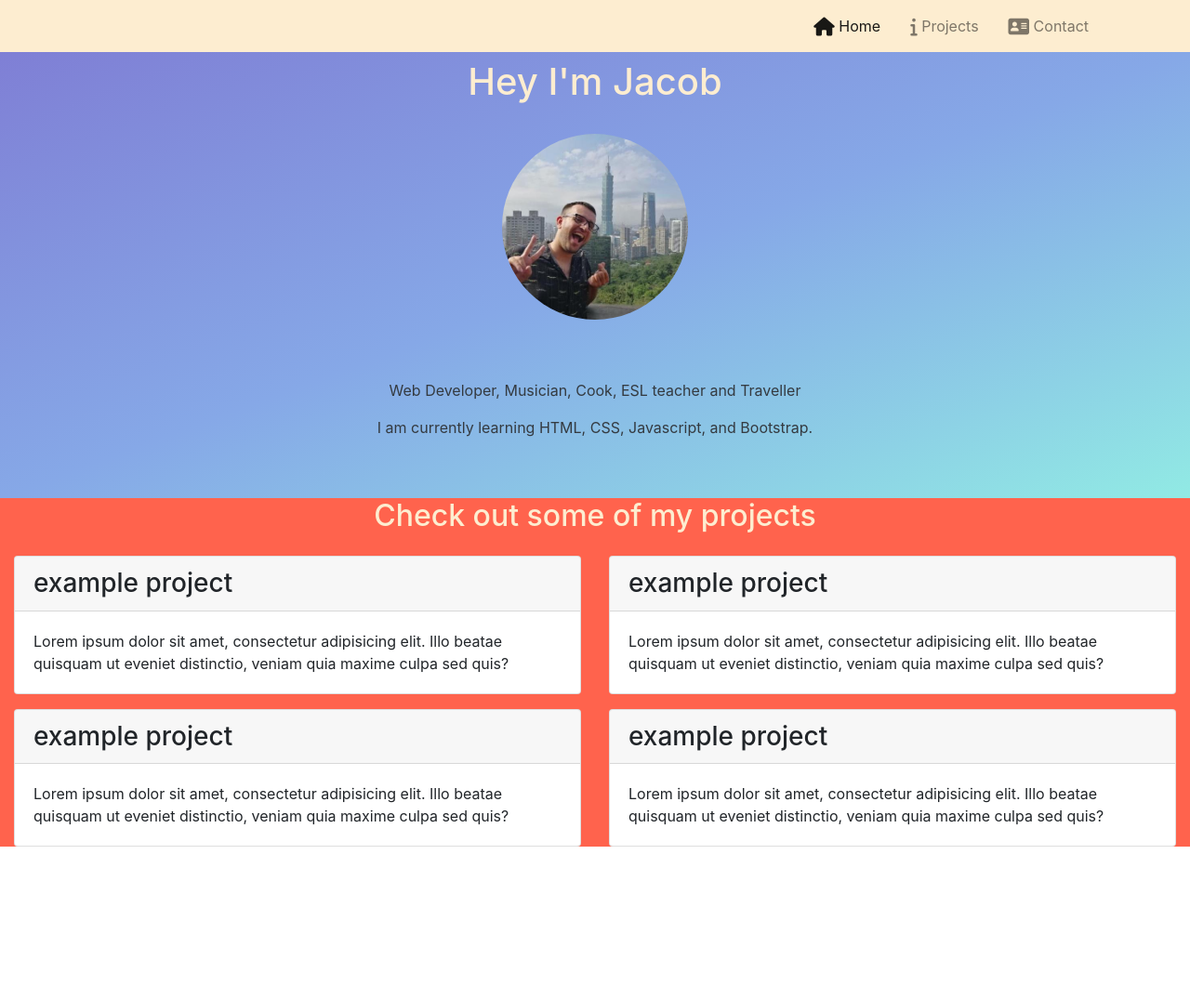
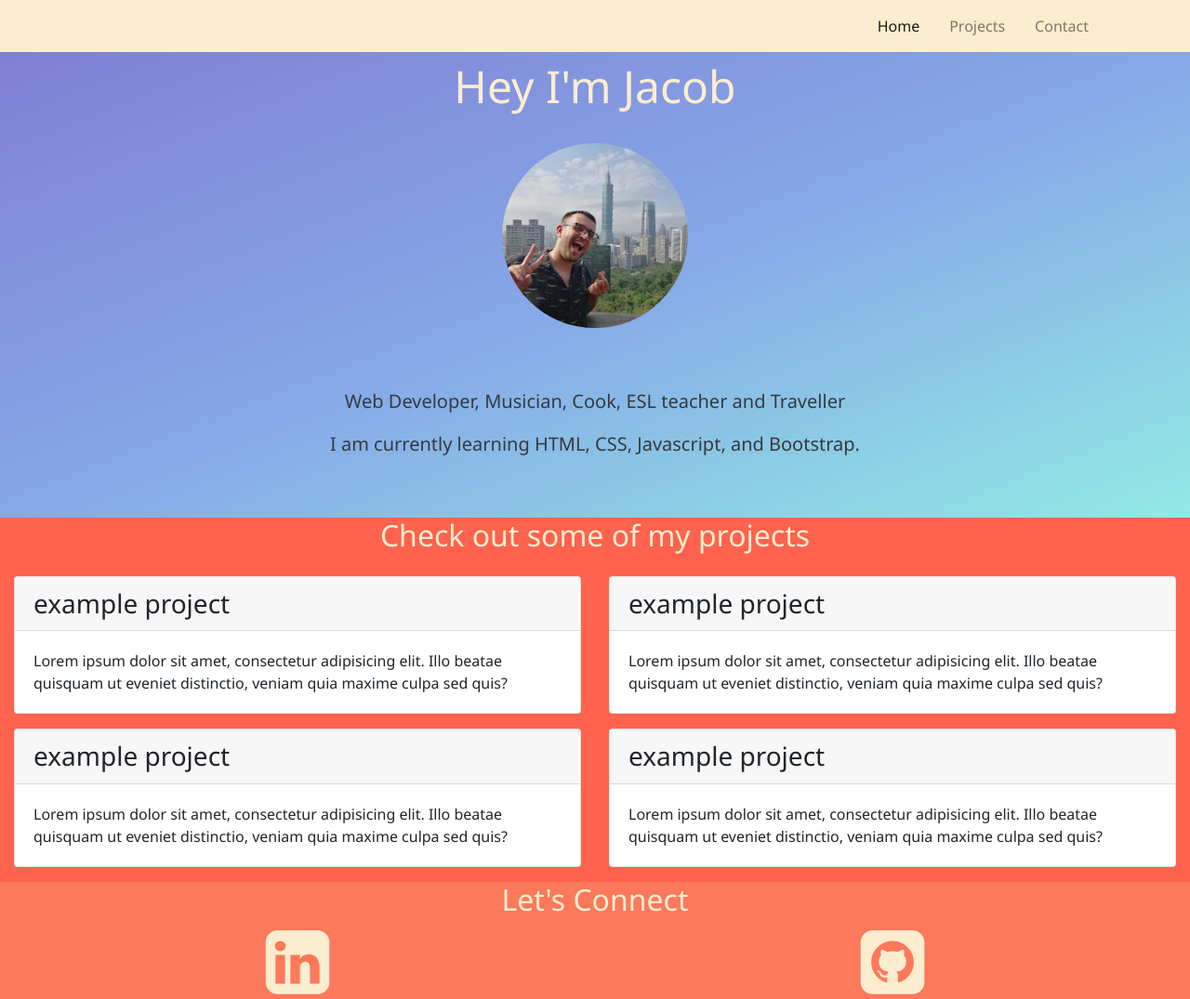
Before and after one commit to j-nathanson/portfolio-landing-page, a website: page index.html in a window 1280 px wide. Shown: the whole page at 93% size. Before the commit the page ends 911 px from the top, so only its background shows below. Drawn offline with nearby package versions, Linux system fonts and the light colour scheme.

Commit message:
added footer section with font awesome icons, added some font to body and changed the h1, h2, and p sizes

```diff
--- a/index.html
+++ b/index.html
@@ -9,6 +9,9 @@
     <link rel="stylesheet" href="node_modules/bootstrap/dist/css/bootstrap.min.css" />
     <link rel="stylesheet" href="style.css">
     <link rel="stylesheet" href="node_modules/font-awesome/css/font-awesome.min.css" />
+    <link rel="preconnect" href="https://fonts.googleapis.com">
+    <link rel="preconnect" href="https://fonts.gstatic.com" crossorigin>
+    <link href="https://fonts.googleapis.com/css2?family=Noto+Sans:ital,wght@0,400;0,700;1,400;1,700&display=swap" rel="stylesheet">
     <title>Jacob Nathanson</title>
 </head>
 
@@ -27,13 +30,13 @@
             <div class="collapse navbar-collapse" id="nucampNavbar">
                 <ul class="navbar-nav">
                     <li class="nav-item active">
-                        <a class="nav-link" href="#"><i class="fa fa-home fa-lg"></i> Home</a>
+                        <a class="nav-link" href="#">Home</a>
                     </li>
                     <li class="nav-item">
-                        <a class="nav-link" href="aboutus.html"><i class="fa fa-info fa-lg"></i> Projects</a>
+                        <a class="nav-link" href="aboutus.html">Projects</a>
                     </li>
                     <li class="nav-item">
-                        <a class="nav-link" href="contactus.html"><i class="fa fa-address-card fa-lg"></i> Contact</a>
+                        <a class="nav-link" href="contactus.html">Contact</a>
                     </li>
                 </ul>
             </div>
@@ -85,7 +88,7 @@
             </div>
 
         </div>
-        <div class="row">
+        <div class="row pb-3 ">
             <div class="col">
                 <div class="card">
                     <h3 class="card-header">example project</h3>
@@ -108,6 +111,22 @@
         </div>
     </div>
 
+    <footer>
+        <div class="container-fluid socials text-center">
+            <h2>Let's Connect</h2>
+            <div class="row">
+                <div class="col-6">
+                    <a href=""><i class="fa fa-linkedin-square fa-5x" aria-hidden="true"></i></a>
+                </div>
+                <div class="col">
+                    <a href=""><i class="fa fa-github-square fa-5x" aria-hidden="true"></i></a>
+                </div>
+            </div>
+
+
+        </div>
+    </footer>
+
 
 
     <!-- jQuery must come first, then Popper.js, then the Bootstrap JavaScript plugins.-->
--- a/package.json
+++ b/package.json
@@ -16,6 +16,7 @@
   },
   "dependencies": {
     "bootstrap": "^4.5.2",
+    "font-awesome": "^4.7.0",
     "jquery": "^3.5.1",
     "popper.js": "^1.16.1"
   }
--- a/style.css
+++ b/style.css
@@ -1,3 +1,7 @@
+body{
+    font-family: 'Noto Sans', sans-serif;
+}
+
 .navbar{ background:#FDEDD0}
 
 
@@ -8,6 +12,13 @@
 
 .welcome{
     background-image:  linear-gradient(to bottom right,#7F7FD5,#86A8E7, #91EAE4);;
+}
+
+h1{
+    font-size: 3rem;
+}
+.welcome p{
+    font-size: 1.25rem;
 }
 
 
@@ -26,3 +37,15 @@ img{
 .card{
     margin-top: 1rem;
 }
+
+.socials{
+    background-color: #FD795B;
+}
+
+.fa{
+    color: #FDEDD0;
+}
+
+.fa:hover{
+    color:#fad899;
+}
```
Also changed, not shown: 1 other file.
